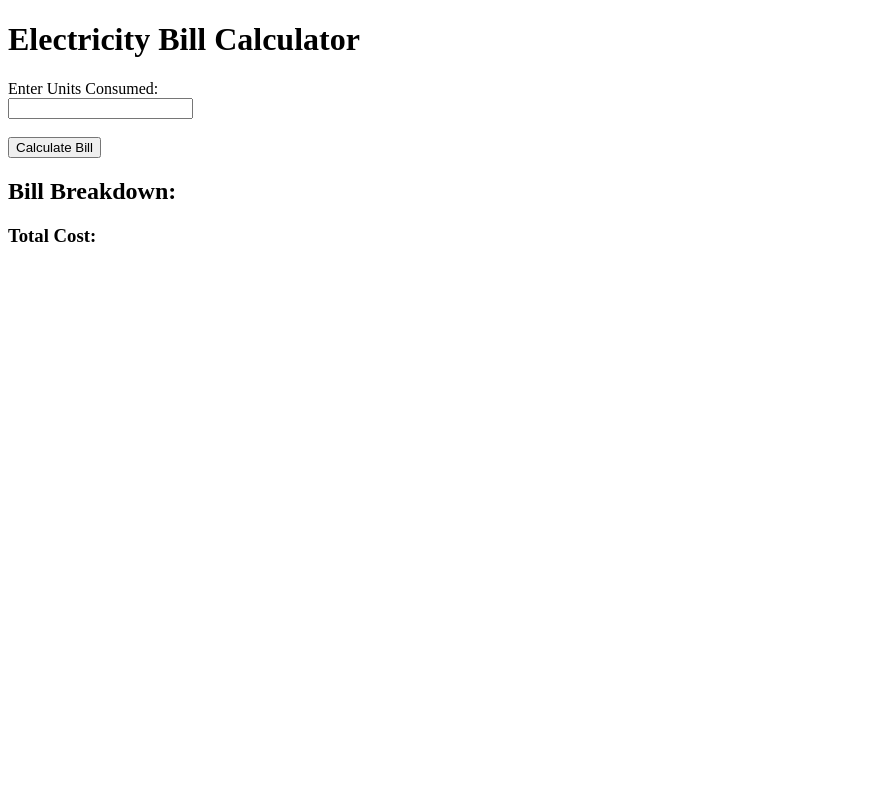
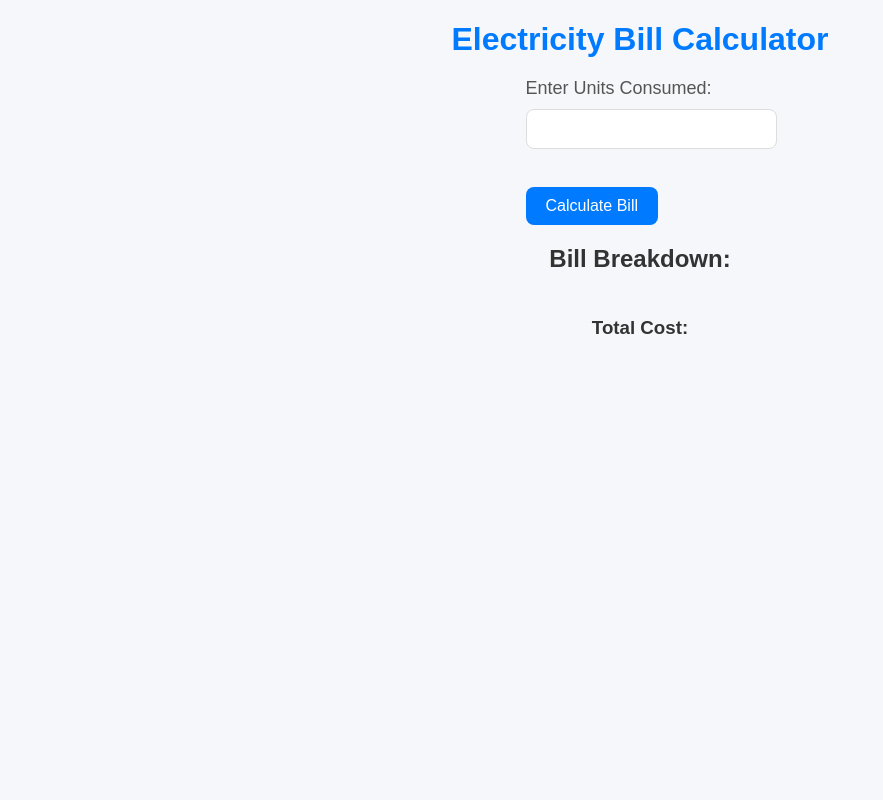
Before and after one commit to yogesh-codes/tn-electricity-bill-calculator, a Flask app: page /page1 in a window 1280 px wide. Shown: the whole page, without its empty margins (0-883 px from the left). Run offline with Flask 3, Linux system fonts and the light colour scheme; parts of the project's set-up code (start-up, migrations or seed data) failed here and were passed over.

Commit message:
added css

```diff
--- a/src/app.py
+++ b/src/app.py
@@ -6,7 +6,6 @@ app = Flask(__name__)
 
 
 # API route to calculate bill
-
 @app.route('/calculate_billAmount', methods=['POST'])
 def calculate_billAmount():
     data = request.json
@@ -30,25 +29,7 @@ def calculate_billAmount():
     except ValueError as e:
         return jsonify({'error': str(e)}), 400
 
-@app.route('/page1', methods=['GET','POST'])
-def page1():
-    try:
-        return render_template("page1.html")
-
-    except ValueError as e:
-        return jsonify({'error': str(e)}), 400
-
-@app.route('/page2', methods=['GET','POST'])
-def page2():
-    try:
-        return render_template("page2.html")
-
-    except ValueError as e:
-        return jsonify({'error': str(e)}), 400
-
-
 # API to determine units using price:
-
 @app.route('/determine_unitsConsumed', methods=['POST'])
 def determine_unitsConsumed_by_billAmount():
     data = request.json
@@ -69,6 +50,26 @@ def determine_unitsConsumed_by_billAmount():
         return jsonify({'error': str(e)}), 400
 
 
+#-------------------------------------------
+
+@app.route('/page1', methods=['GET','POST'])
+def page1():
+    try:
+        return render_template("page1.html")
+
+    except ValueError as e:
+        return jsonify({'error': str(e)}), 400
+
+@app.route('/page2', methods=['GET','POST'])
+def page2():
+    try:
+        return render_template("page2.html")
+
+    except ValueError as e:
+        return jsonify({'error': str(e)}), 400
+
+
+
 
 # Home route (optional)s
 @app.route('/')
--- /dev/null
+++ b/src/static/css/styles.css
@@ -0,0 +1,121 @@
+/*
+
+.table {
+    border-collapse: collapse;
+    width: 100%;
+    margin-top: 20px;
+}
+
+.table th, .table td {
+    border: 1px solid #ddd;
+    padding: 8px;
+    text-align: center;
+}
+
+.table th {
+    background-color: #f2f2f2;
+}
+
+
+*/
+
+/* General reset and font */
+body {
+    font-family: 'Arial', sans-serif;
+    background-color: #f5f7fa;
+    color: #333;
+    margin: 0;
+    padding: 0;
+    display: flex;
+    flex-direction: column;
+    align-items: center;
+    min-height: 100vh;
+}
+
+/* Main container */
+.container {
+    background-color: white;
+    padding: 30px 40px;
+    box-shadow: 0 0 15px rgba(0, 0, 0, 0.1);
+    border-radius: 12px;
+    width: 90%;
+    max-width: 600px;
+    text-align: center;
+    margin: 30px 0;
+}
+
+h1 {
+    color: #007bff;
+    margin-bottom: 20px;
+}
+
+label {
+    font-size: 18px;
+    color: #555;
+}
+
+/* Input and Button Styling */
+input[type="number"] {
+    width: 100%;
+    padding: 10px;
+    margin: 10px 0 20px;
+    border: 1px solid #ddd;
+    border-radius: 8px;
+    font-size: 16px;
+}
+
+button {
+    background-color: #007bff;
+    color: white;
+    border: none;
+    padding: 10px 20px;
+    border-radius: 8px;
+    font-size: 16px;
+    cursor: pointer;
+    transition: background-color 0.3s;
+}
+
+button:hover {
+    background-color: #0056b3;
+}
+
+/* Output Section */
+.output-section {
+    margin-top: 20px;
+    padding: 20px;
+    background-color: #f8f9fa;
+    border: 1px solid #ddd;
+    border-radius: 10px;
+}
+
+#totalCost {
+    color: #28a745;
+    font-size: 24px;
+    font-weight: bold;
+}
+
+/* Footer */
+footer {
+    margin-top: auto;
+    padding: 10px;
+    background-color: #007bff;
+    color: white;
+    width: 100%;
+    text-align: center;
+    font-size: 14px;
+}
+
+/* Responsive Design */
+@media (max-width: 600px) {
+    .container {
+        padding: 20px;
+    }
+
+    input[type="number"] {
+        font-size: 14px;
+    }
+
+    button {
+        font-size: 14px;
+    }
+}
--- a/src/templates/index.html
+++ b/src/templates/index.html
@@ -3,7 +3,8 @@
 <head>
     <title>Electricity Bill Calculator</title>
     <!-- Corrected CSS link -->
-    <link rel="stylesheet" href="styles.css">
+    <link rel="stylesheet" type="text/css" href="{{ url_for('static', filename='css/styles.css') }}">
+
 </head>
 <body>
     <h1>Electricity Bill:</h1>
--- a/src/templates/page1.html
+++ b/src/templates/page1.html
@@ -1,9 +1,9 @@
 <!DOCTYPE html>
 <html>
 <head>
-    <title>Electricity Bill Calculator</title>
-    <!-- Corrected CSS link -->
-    <link rel="stylesheet" href="styles.css">
+    <title>Electricity Bill Calculatosr</title>
+    <link rel="stylesheet" type="text/css" href="{{ url_for('static', filename='css/styles.css') }}">
+
 </head>
 <body>
     <h1>Electricity Bill Calculator</h1>
@@ -35,7 +35,7 @@
 
             if (result.df_html) {
                 document.getElementById("df_html").innerHTML = result.df_html;
-                document.getElementById("totalCost").innerText = `$${parseFloat(result.amount).toFixed(2)}`;
+                document.getElementById("totalCost").innerText = `Rs.${parseFloat(result.amount).toFixed(2)}`;
             } else {
                 document.getElementById("output").innerText = `Error: ${result.error}`;
             }
--- a/src/templates/page2.html
+++ b/src/templates/page2.html
@@ -3,7 +3,8 @@
 <head>
     <title>Electricity Units Determination</title>
     <!-- Corrected CSS link -->
-    <link rel="stylesheet" href="styles.css">
+    <link rel="stylesheet" type="text/css" href="{{ url_for('static', filename='css/styles.css') }}">
+
 </head>
 <body>
     <h1>Electricity Bill Calculator</h1>
@@ -31,7 +32,7 @@
             const result = await response.json();
 
             if (result.unitsConsumed) {
-                document.getElementById("unitsConsumed").innerText = `${result.unitsConsumed}`;
+                document.getElementById("unitsConsumed").innerText = `${result.unitsConsumed} units consumed`;
             } else {
                 document.getElementById("unitsConsumed").innerText = `Error: ${result.error}`;
             }
```
